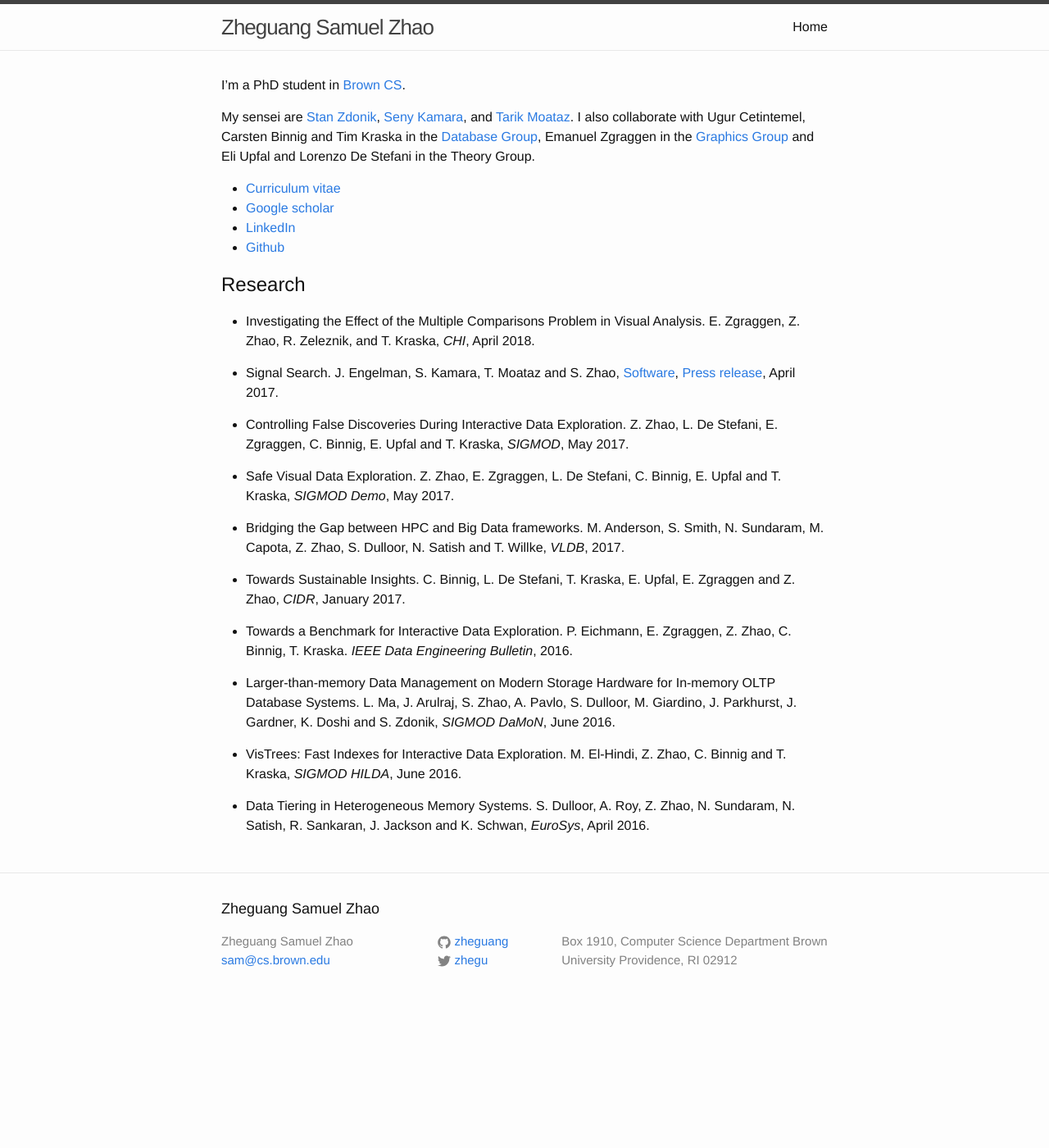
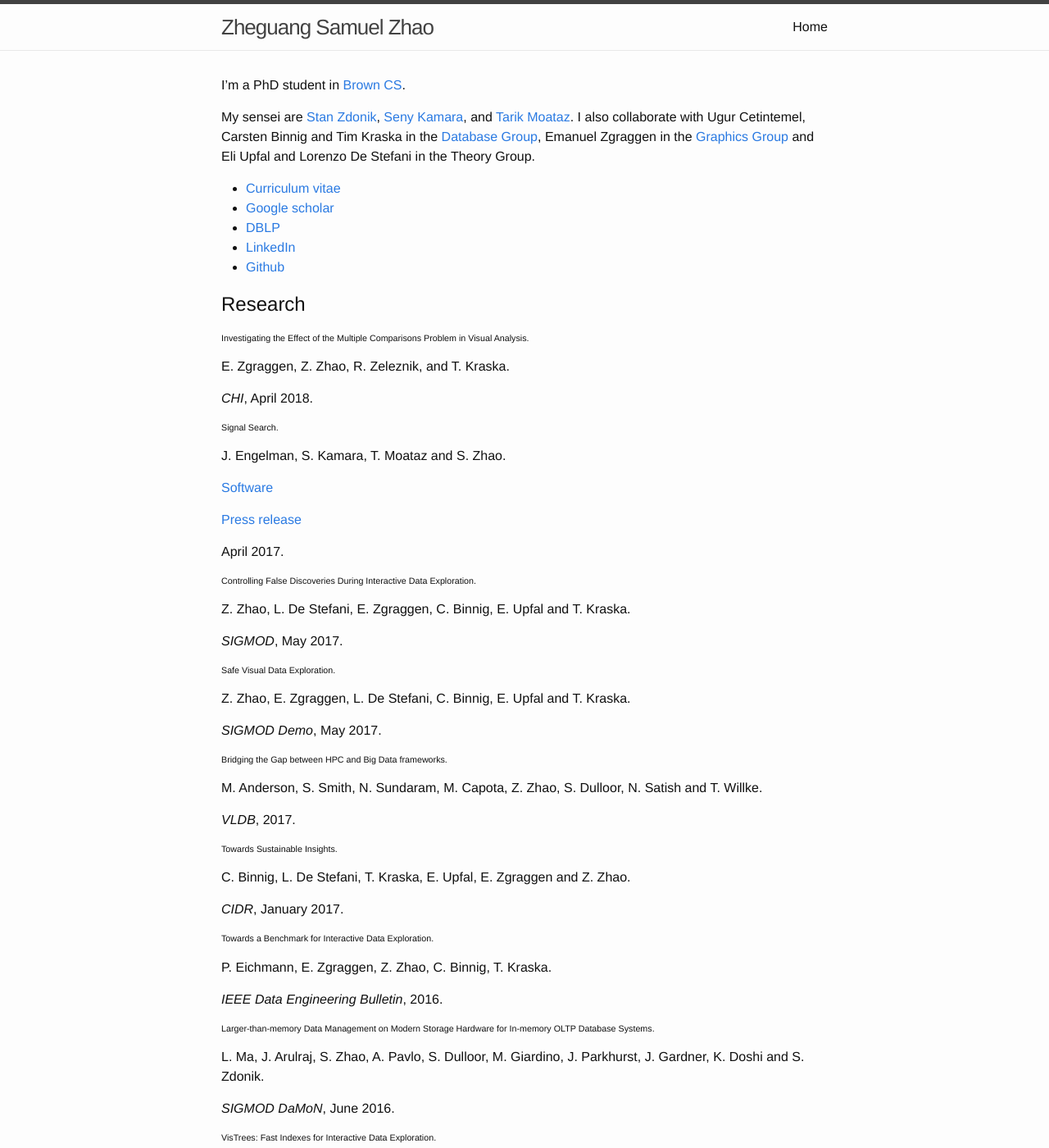
Before and after one commit to zheguang/zheguang.github.io, a Jekyll site: the page built from index.md, in a window 1280 px wide and 1400 px high. Shown: the whole window at 82% size. Built offline with Jekyll 4.4.1, drawn with Linux system fonts in a browser that asks for light colours; some of the changed text lies outside the part shown.

Commit message:
index: use h6 header

```diff
--- a/index.md
+++ b/index.md
@@ -9,49 +9,63 @@ My sensei are [Stan Zdonik](https://cs.brown.edu/~sbz/), [Seny Kamara](https://c
 
 * [Curriculum vitae](https://zheguang.github.io/cv/cv.pdf)
 * [Google scholar](https://goo.gl/DR8pSa)
+* [DBLP](https://dblp.uni-trier.de/pers/hd/z/Zhao:Zheguang)
 * [LinkedIn](https://www.linkedin.com/in/samuelzhao)
 * [Github](https://github.com/zheguang)
 
 Research
 --------
 
-* Investigating the Effect of the Multiple Comparisons Problem in Visual Analysis.
-    E. Zgraggen, Z. Zhao, R. Zeleznik, and T. Kraska,
-    _CHI_, April 2018.
+###### Investigating the Effect of the Multiple Comparisons Problem in Visual Analysis.
+E. Zgraggen, Z. Zhao, R. Zeleznik, and T. Kraska.
 
-* Signal Search.
-    J. Engelman, S. Kamara, T. Moataz and S. Zhao,
-    [Software](https://github.com/encryptedsystems/Searchable-Signal-Android}{\tt https://github.com/encryptedsystems/Searchable-Signal-Android),
-    [Press release](https://esl.cs.brown.edu/blog/signal}{\tt https://esl.cs.brown.edu/blog/signal), April 2017.
+_CHI_, April 2018.
 
-* Controlling False Discoveries During Interactive Data Exploration.
-    Z. Zhao, L. De Stefani, E. Zgraggen, C. Binnig, E. Upfal and T. Kraska,
-    _SIGMOD_, May 2017.
+###### Signal Search.
+J. Engelman, S. Kamara, T. Moataz and S. Zhao.
 
-* Safe Visual Data Exploration.
-    Z. Zhao, E. Zgraggen, L. De Stefani, C. Binnig, E. Upfal and T. Kraska,
-    _SIGMOD Demo_, May 2017.
+[Software](https://github.com/encryptedsystems/Searchable-Signal-Android}{\tt https://github.com/encryptedsystems/Searchable-Signal-Android)
 
-* Bridging the Gap between HPC and Big Data frameworks.
-    M. Anderson, S. Smith, N. Sundaram, M. Capota, Z. Zhao, S. Dulloor, N. Satish and T. Willke,
-    _VLDB_, 2017.
+[Press release](https://esl.cs.brown.edu/blog/signal}{\tt https://esl.cs.brown.edu/blog/signal)
 
-* Towards Sustainable Insights.
-    C. Binnig, L. De Stefani, T. Kraska, E. Upfal, E. Zgraggen and Z. Zhao,
-    _CIDR_, January 2017.
+April 2017.
 
-* Towards a Benchmark for Interactive Data Exploration.
-    P. Eichmann, E. Zgraggen, Z. Zhao, C. Binnig, T. Kraska.
-    _IEEE Data Engineering Bulletin_, 2016.
+###### Controlling False Discoveries During Interactive Data Exploration.
+Z. Zhao, L. De Stefani, E. Zgraggen, C. Binnig, E. Upfal and T. Kraska.
 
-* Larger-than-memory Data Management on Modern Storage Hardware for In-memory OLTP Database Systems.
-    L. Ma, J. Arulraj, S. Zhao, A. Pavlo, S. Dulloor, M. Giardino, J. Parkhurst, J. Gardner, K. Doshi and S. Zdonik,
-    _SIGMOD DaMoN_, June 2016.
+_SIGMOD_, May 2017.
 
-* VisTrees: Fast Indexes for Interactive Data Exploration.
-    M. El-Hindi, Z. Zhao, C. Binnig and T. Kraska,
-    _SIGMOD HILDA_, June 2016.
+###### Safe Visual Data Exploration.
+Z. Zhao, E. Zgraggen, L. De Stefani, C. Binnig, E. Upfal and T. Kraska.
 
-* Data Tiering in Heterogeneous Memory Systems.
-    S. Dulloor, A. Roy, Z. Zhao, N. Sundaram, N. Satish, R. Sankaran, J. Jackson and K. Schwan,
-    _EuroSys_, April 2016.
+_SIGMOD Demo_, May 2017.
+
+###### Bridging the Gap between HPC and Big Data frameworks.
+M. Anderson, S. Smith, N. Sundaram, M. Capota, Z. Zhao, S. Dulloor, N. Satish and T. Willke.
+
+_VLDB_, 2017.
+
+###### Towards Sustainable Insights.
+C. Binnig, L. De Stefani, T. Kraska, E. Upfal, E. Zgraggen and Z. Zhao.
+
+_CIDR_, January 2017.
+
+###### Towards a Benchmark for Interactive Data Exploration.
+P. Eichmann, E. Zgraggen, Z. Zhao, C. Binnig, T. Kraska.
+
+_IEEE Data Engineering Bulletin_, 2016.
+
+###### Larger-than-memory Data Management on Modern Storage Hardware for In-memory OLTP Database Systems.
+L. Ma, J. Arulraj, S. Zhao, A. Pavlo, S. Dulloor, M. Giardino, J. Parkhurst, J. Gardner, K. Doshi and S. Zdonik.
+
+_SIGMOD DaMoN_, June 2016.
+
+###### VisTrees: Fast Indexes for Interactive Data Exploration.
+M. El-Hindi, Z. Zhao, C. Binnig and T. Kraska.
+
+_SIGMOD HILDA_, June 2016.
+
+###### Data Tiering in Heterogeneous Memory Systems.
+S. Dulloor, A. Roy, Z. Zhao, N. Sundaram, N. Satish, R. Sankaran, J. Jackson and K. Schwan.
+
+_EuroSys_, April 2016.
```
